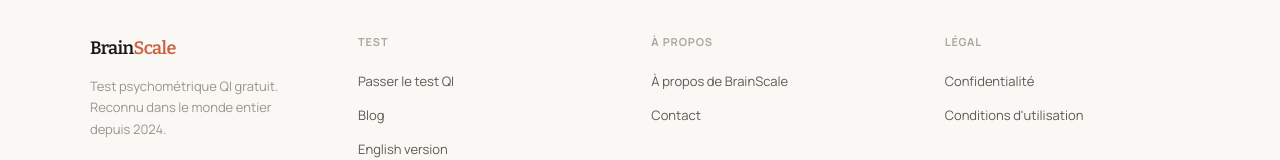
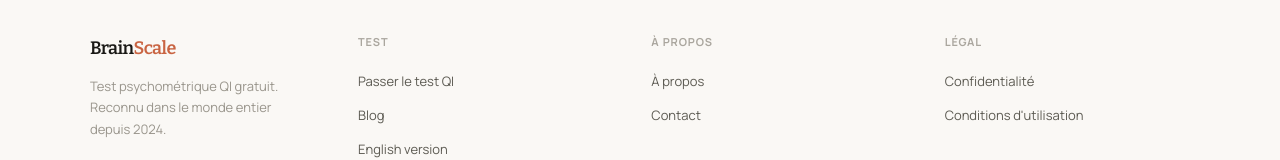
Before and after one commit to devbrainscale/brainscale, a Next.js app: page /fr in a window 1280 px wide. Shown: the part 6191-6351 px from the top of the page. Built offline with nearby package versions, Linux system fonts and the light colour scheme.

Commit message:
fix(fr): footer links fully in French

```diff
--- a/src/app/fr/page.tsx
+++ b/src/app/fr/page.tsx
@@ -640,7 +640,7 @@ export default function FrHomePage() {
             <div>
               <div style={{ fontSize: "11px", fontWeight: 700, letterSpacing: "0.08em", color: "#AAA69E", textTransform: "uppercase" as const, marginBottom: "18px" }}>À propos</div>
               <div style={{ display: "flex", flexDirection: "column", gap: "12px" }}>
-                <Link href="/about" style={{ fontSize: "13px", color: "#5C5A52", textDecoration: "none" }}>À propos de BrainScale</Link>
+                <Link href="/about" style={{ fontSize: "13px", color: "#5C5A52", textDecoration: "none" }}>À propos</Link>
                 <a href="mailto:contact@brainscale.app" style={{ fontSize: "13px", color: "#5C5A52", textDecoration: "none" }}>Contact</a>
               </div>
             </div>
```
